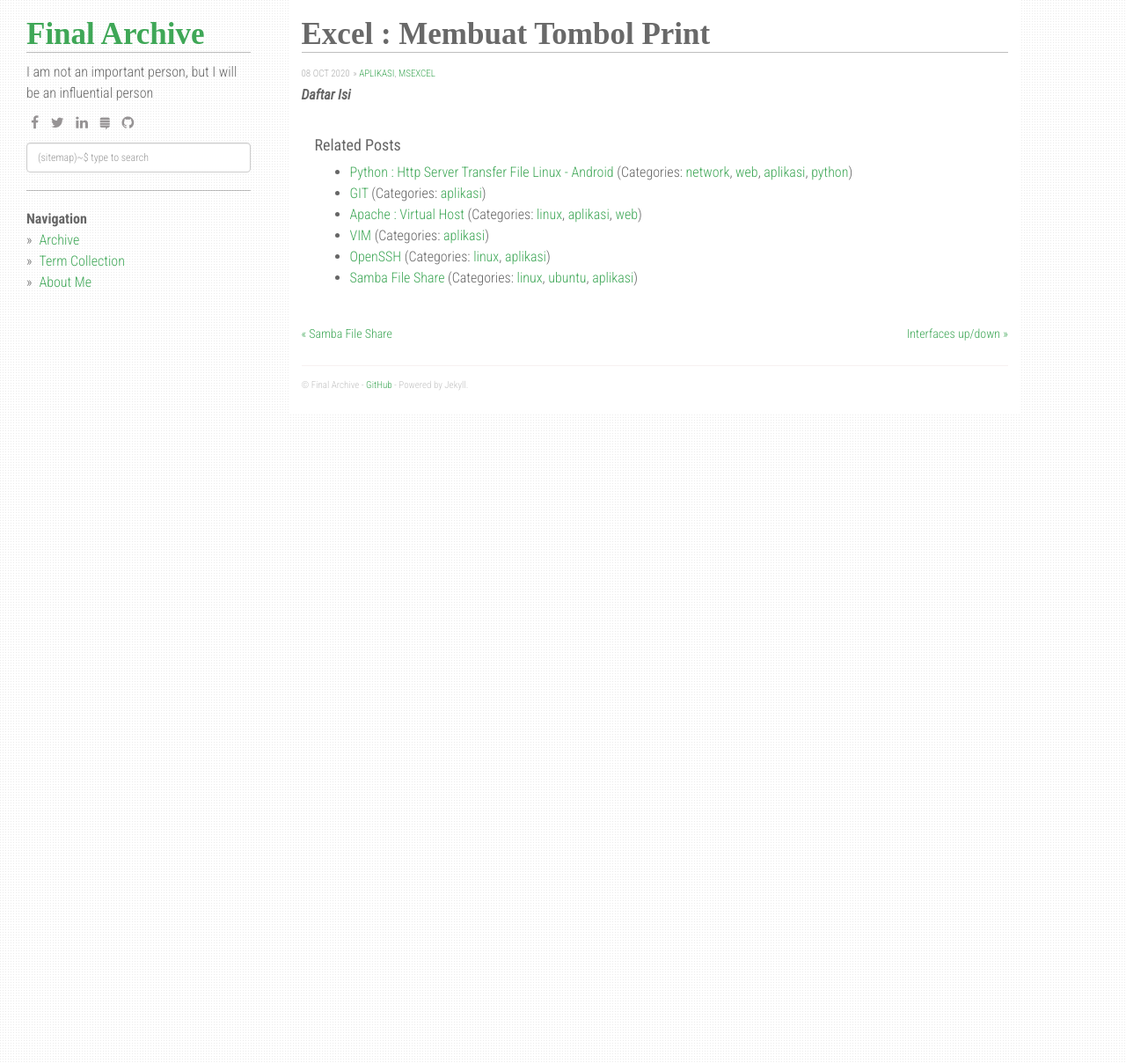
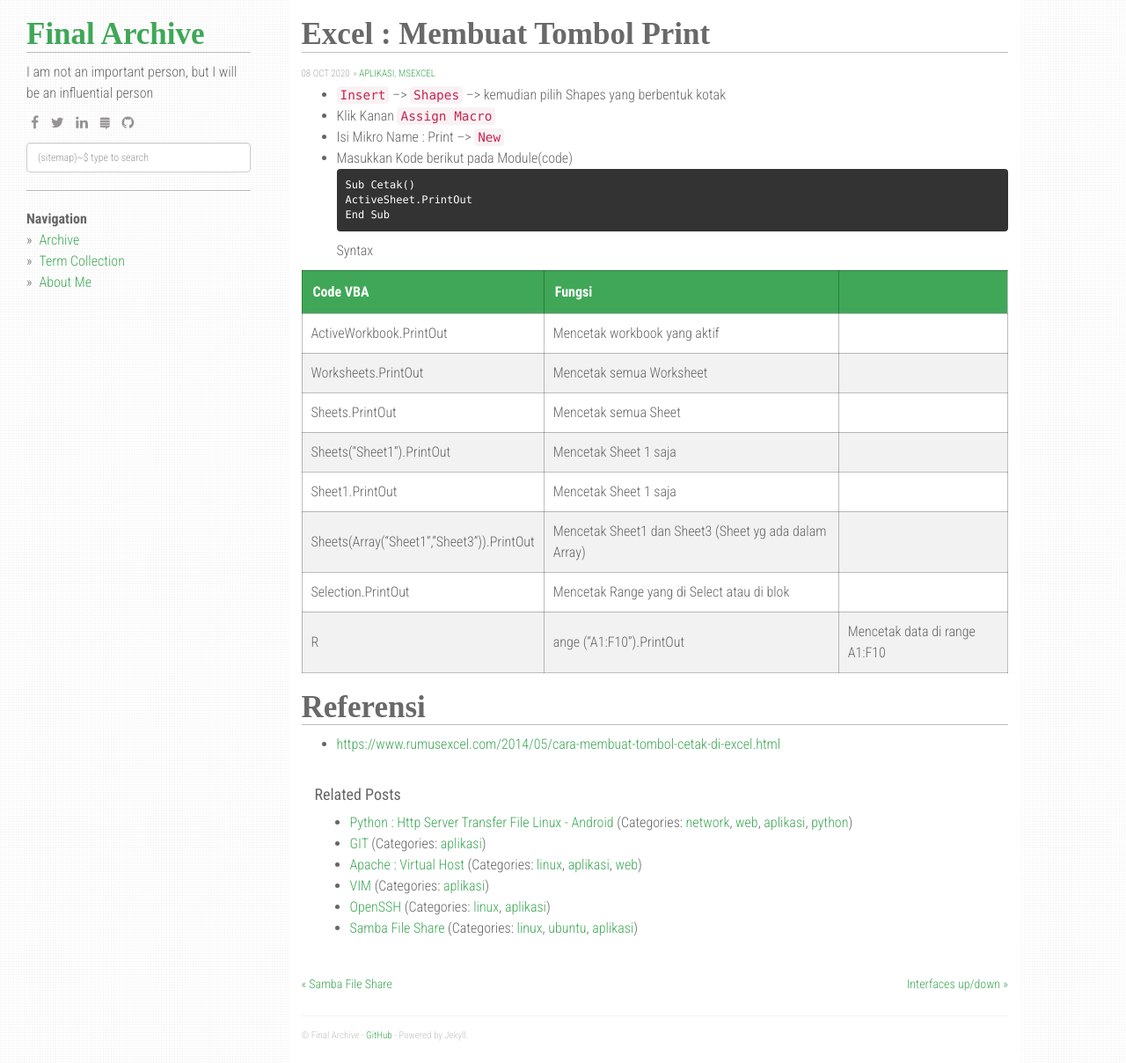
Before and after one commit to finalarchive/finalarchive.github.io, a Jekyll site: the page built from _posts/2020-10-15-Excel-membuat-tombol-print.md, in a window 1280 px wide and 1208 px high. Shown: the whole window at 88% size. Built offline with Jekyll 4.4.1, drawn with Linux system fonts in a browser that asks for light colours; nearby versions of some CDN libraries.

Commit message:
20201015

````diff
--- a/_posts/2020-10-15-Excel-membuat-tombol-print.md
+++ b/_posts/2020-10-15-Excel-membuat-tombol-print.md
@@ -6,8 +6,28 @@ categories: [aplikasi, msexcel]
 permalink: /:year/:month/:title
 ---
 
-***Daftar Isi***
-{: .no_toc .text-delta }
+* `Insert` --> `Shapes` --> kemudian pilih Shapes yang berbentuk kotak
+* Klik Kanan `Assign Macro`
+* Isi Mikro Name : Print --> `New`
+* Masukkan Kode berikut pada Module(code)
+  ``` vba
+  Sub Cetak()
+  ActiveSheet.PrintOut
+  End Sub
+   ```
+Syntax
 
-- TOC
-{:toc}
+|Code VBA |	Fungsi|
+| :--- | :--- |
+|ActiveWorkbook.PrintOut|Mencetak workbook yang aktif|
+|Worksheets.PrintOut| Mencetak semua Worksheet|
+|Sheets.PrintOut |	Mencetak semua Sheet|
+|Sheets("Sheet1").PrintOut |	Mencetak Sheet 1 saja|
+|Sheet1.PrintOut |	Mencetak Sheet 1 saja|
+|Sheets(Array("Sheet1","Sheet3")).PrintOut  | 	Mencetak Sheet1 dan Sheet3 (Sheet yg ada dalam Array)|
+|Selection.PrintOut |	Mencetak Range yang di Select atau di blok|
+R|ange ("A1:F10").PrintOut |	Mencetak data di range A1:F10|
+
+
+# Referensi
+* <https://www.rumusexcel.com/2014/05/cara-membuat-tombol-cetak-di-excel.html>
````
